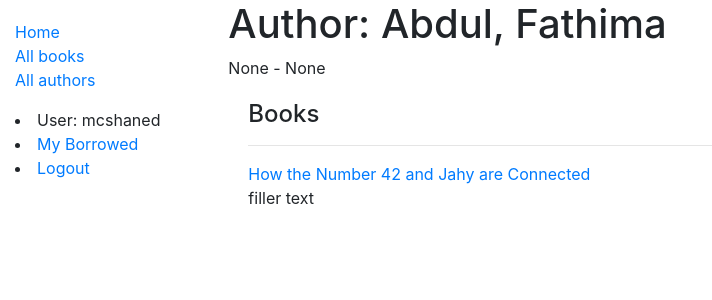
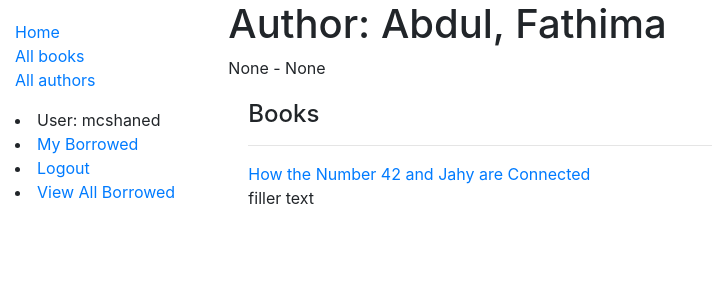
Before and after one commit to msdoherty/si_364_intro, a Django app: page /catalog/author/3 in a window 1280 px wide. Shown: the top 300 px of the page, without its empty margins (0-712 px from the left). Run offline with Django 3.2, Linux system fonts and the light colour scheme; a user stored in the database is signed in; data comes from the database, SQL or seed files in the repository; both versions use the stored data as it was after the commit; some libraries are stand-ins or nearby versions.

Commit message:
librarian view now appears if user has correct permissions

```diff
--- a/catalog/templates/base_generic.html
+++ b/catalog/templates/base_generic.html
@@ -29,8 +29,12 @@
        <li><a href="{% url 'login'%}?next={{request.path}}">Login</a></li>
        {% endif %}
 
+       {% if perms.catalog.can_mark_returned %}
+       <li><a href="{% url 'all-borrowed' %}">View All Borrowed</a></li>
+       {% endif %}
+
       </ul>
-     {% endblock %}
+      {% endblock %}
       </div>
       <div class="col-sm-10 ">{% block content %}{% endblock %}</div>
 
```
Also changed, not shown: db.sqlite3.
